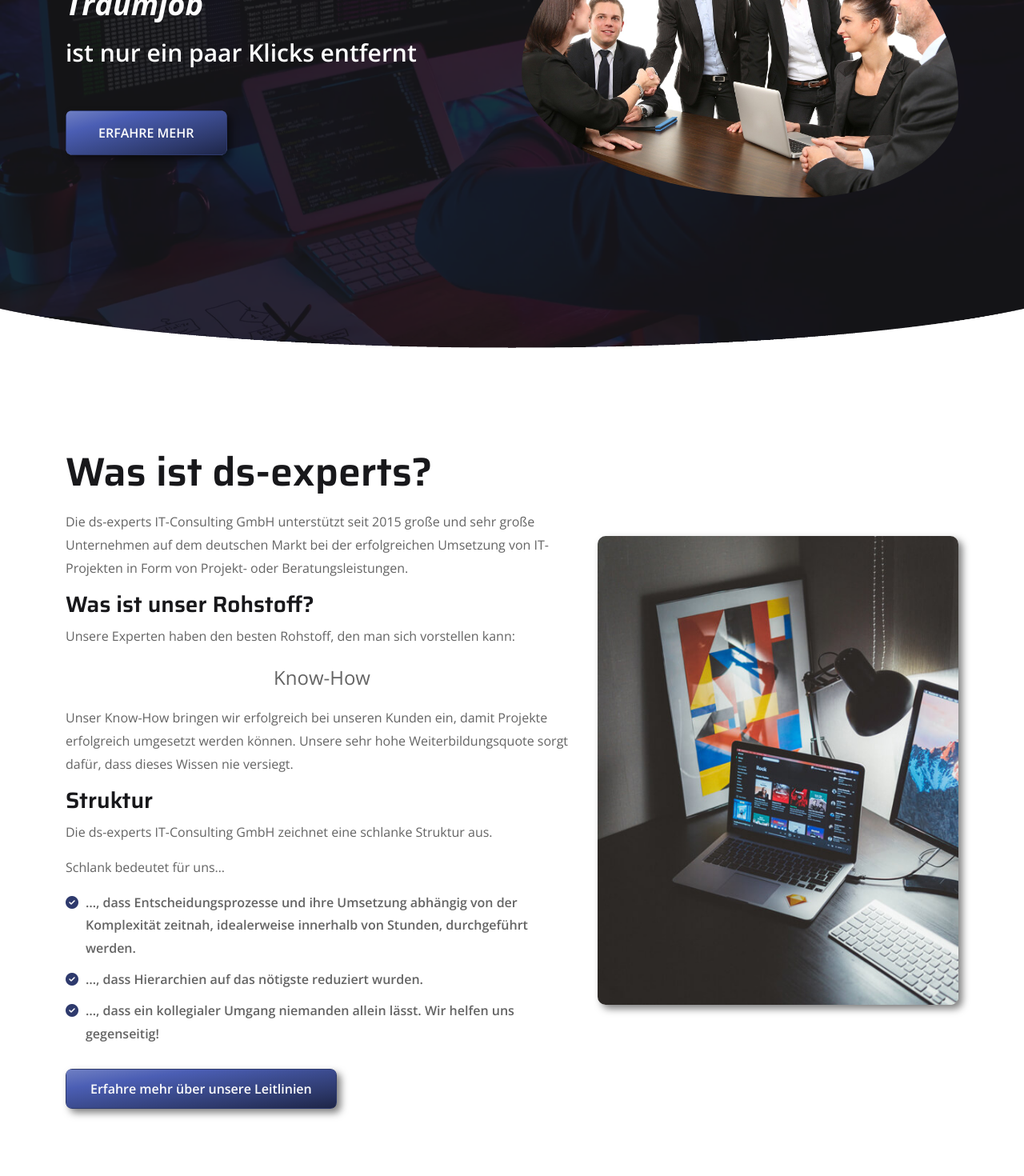
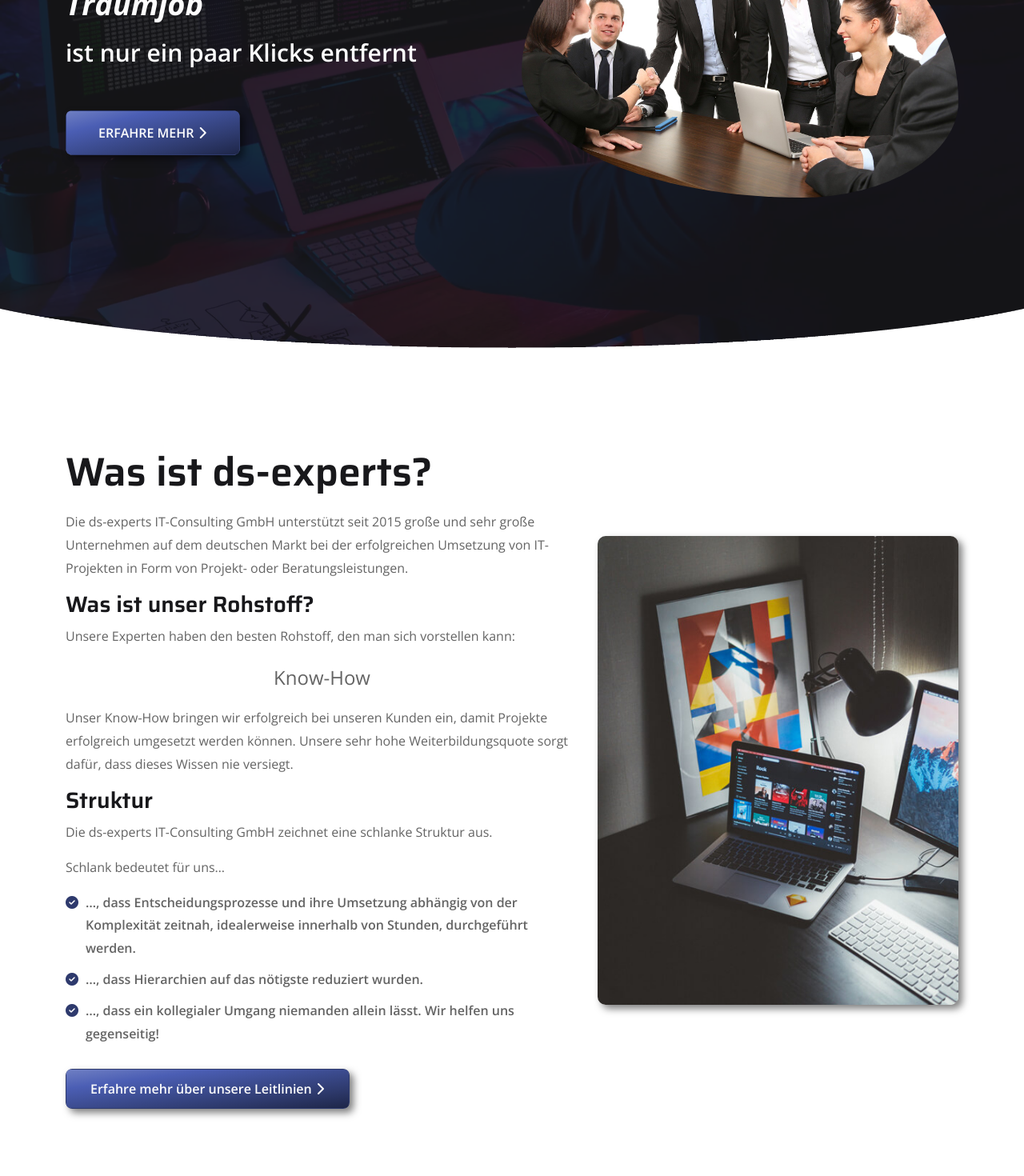
Before and after one commit to tobias-riedel/ds-experts, a Next.js app: page / in a window 1280 px wide. Shown: the part 360-1830 px from the top of the page at 80% size. Built offline with nearby package versions, Linux system fonts and the light colour scheme.

Commit message:
Added chevrons to some buttons

```diff
--- a/components/About.tsx
+++ b/components/About.tsx
@@ -57,7 +57,7 @@ const About = () => {
 
                 <div>
                   <ScrollLink to="philosophy" href="/#philosophy" className="btn btn-primary" {...SCROLL_LINKS_PROPS}>
-                    Erfahre mehr über unsere Leitlinien
+                    Erfahre mehr über unsere Leitlinien <i className="fas fa-chevron-right"></i>
                   </ScrollLink>
                 </div>
               </div>
--- a/components/MainBanner.tsx
+++ b/components/MainBanner.tsx
@@ -25,7 +25,7 @@ const MainBanner = () => {
                     </p>
 
                     <ScrollLink href="/#join-us" to="join-us" className="btn btn-primary" {...SCROLL_LINKS_PROPS}>
-                      ERFAHRE MEHR
+                      ERFAHRE MEHR <i className="fas fa-chevron-right"></i>
                     </ScrollLink>
                   </div>
                 </div>
```
